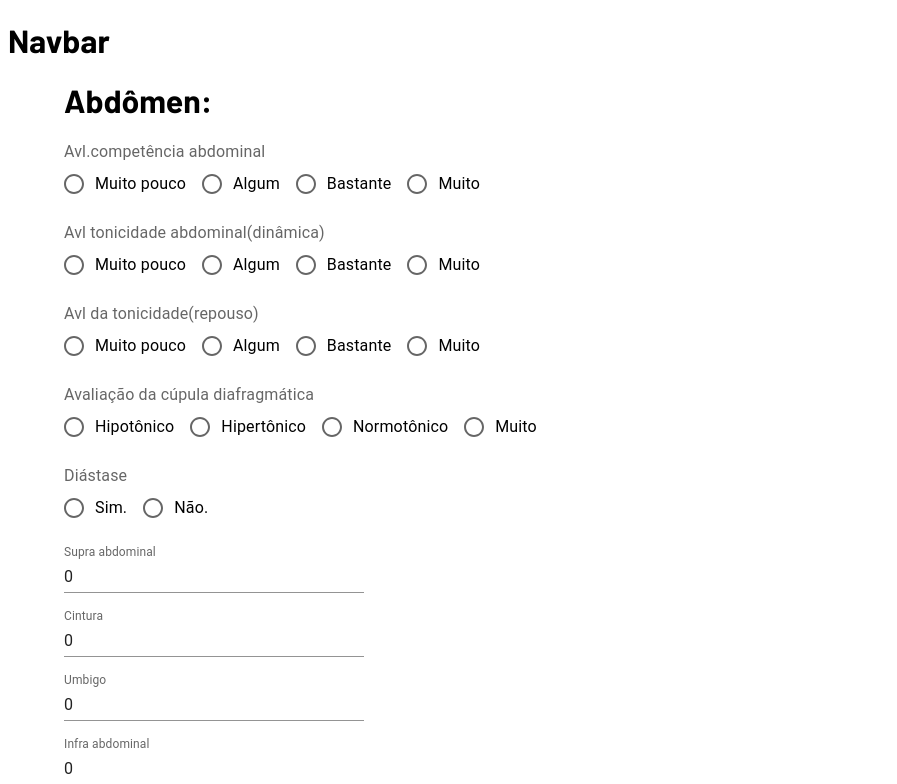
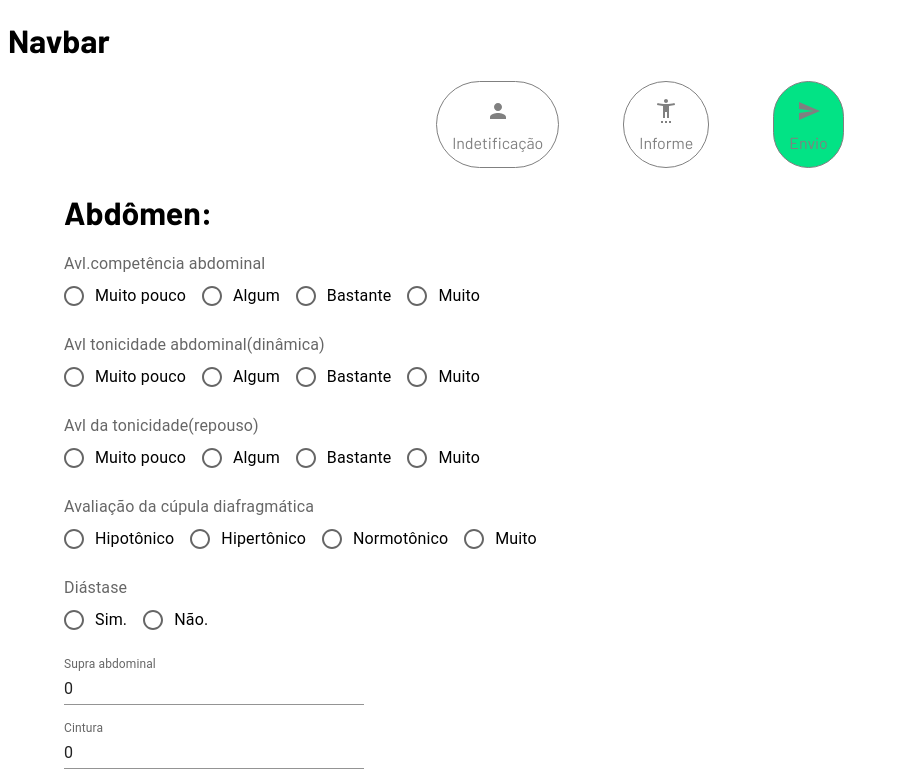
Before and after one commit to NicollasRyan/step-app, a React (Create React App) app: page /step3 in a window 1280 px wide. Shown: the top 784 px of the page, without its empty margins (0-897 px from the left). Built offline with nearby package versions, Linux system fonts and the light colour scheme.

Commit message:
component Steps

```diff
--- a/package.json
+++ b/package.json
@@ -5,6 +5,7 @@
   "dependencies": {
     "@emotion/react": "^11.11.1",
     "@emotion/styled": "^11.11.0",
+    "@mui/icons-material": "^5.14.3",
     "@mui/material": "^5.14.1",
     "@mui/styled-engine-sc": "^5.12.0",
     "@mui/x-date-pickers": "^6.10.1",
--- a/src/App.tsx
+++ b/src/App.tsx
@@ -1,10 +1,12 @@
 import { Outlet } from "react-router-dom";
 import { Navbar } from "./components/Navbar";
+import { Steps } from "./components/steps";
 
 function App() {
   return (
     <>
       <Navbar />
+      <Steps />
       <Outlet />
     </>
   );
--- /dev/null
+++ b/src/components/steps/index.tsx
@@ -0,0 +1,51 @@
+import { useStep } from "../../context/StepContext";
+import PersonIcon from "@mui/icons-material/Person";
+import SettingsAccessibilityIcon from "@mui/icons-material/SettingsAccessibility";
+import SendIcon from "@mui/icons-material/Send";
+import {
+  BoxIcon,
+  BoxTitle,
+  Title,
+  ContainerStep,
+  LinkBox,
+  BoxStep,
+} from "./styled";
+
+export function Steps() {
+  const { state } = useStep();
+
+  return (
+    <ContainerStep>
+      <BoxStep active={state.currentStep === 1}>
+        <LinkBox to="/">
+          <BoxIcon>
+            <PersonIcon />
+          </BoxIcon>
+          <BoxTitle>
+            <Title>Indetificação</Title>
+          </BoxTitle>
+        </LinkBox>
+      </BoxStep>
+      <BoxStep active={state.currentStep === 2}>
+        <LinkBox to="/step2">
+          <BoxIcon>
+            <SettingsAccessibilityIcon />
+          </BoxIcon>
+          <BoxTitle>
+            <Title>Informe</Title>
+          </BoxTitle>
+        </LinkBox>
+      </BoxStep>
+      <BoxStep active={state.currentStep === 3}>
+        <LinkBox to="/step3">
+          <BoxIcon>
+            <SendIcon />
+          </BoxIcon>
+          <BoxTitle>
+            <Title>Envio</Title>
+          </BoxTitle>
+        </LinkBox>
+      </BoxStep>
+    </ContainerStep>
+  );
+}
--- /dev/null
+++ b/src/components/steps/styled.ts
@@ -0,0 +1,49 @@
+import { Link } from "react-router-dom";
+import { styled } from "styled-components";
+
+export const LinkBox = styled(Link)`
+  text-decoration: none;
+  color: gray;
+`;
+
+export const ContainerStep = styled.div`
+  display: flex;
+  gap: 4rem;
+  justify-content: center;
+  align-items: center;
+  max-width: 400px;
+  margin: 0 auto;
+  position: relative;
+  margin-bottom: 25px;
+
+  /* background-color: black; */
+
+  /* ::after {
+    content: "";
+    width: 50px;
+    border-bottom: 1px solid #ccc;
+    position: absolute;
+    top: 25px;
+  }*/
+`;
+
+export const BoxStep = styled.div<{ active: boolean }>`
+  display: flex;
+  justify-content: center;
+  align-items: center;
+  text-align: center;
+  background-color: ${(props) => (props.active ? "#02E385" : "#FFF")};
+  border-radius: 100px;
+  border: gray solid 1px;
+  width: 120px;
+  padding: 15px;
+`;
+
+export const BoxIcon = styled.div`
+  font-size: 1.6rem;
+  margin-bottom: 5px;
+`;
+
+export const BoxTitle = styled.div``;
+
+export const Title = styled.div``;
--- a/src/pages/Step3/index.tsx
+++ b/src/pages/Step3/index.tsx
@@ -216,7 +216,7 @@ export function Step3() {
           />
         </Grid>
       </Grid>
-      <ButtonNext onClick={handleNextStep}>Proximo</ButtonNext>
+      <ButtonNext onClick={handleNextStep}>Enviar</ButtonNext>
       <Link to="/step2">volta</Link>
     </Container>
   );
```
Also changed, not shown: 1 other file (tests, documents, lock files or other folders).
